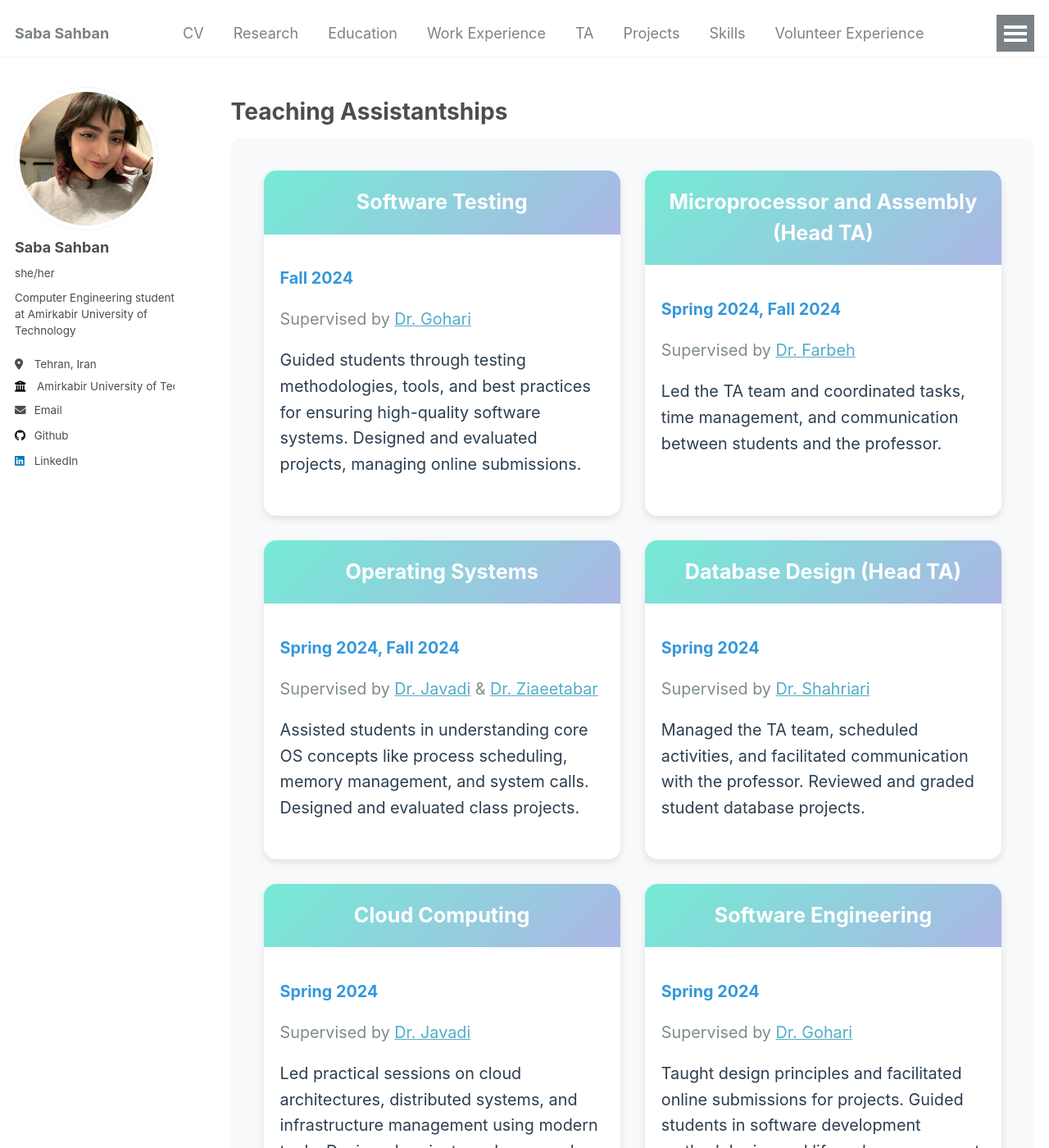
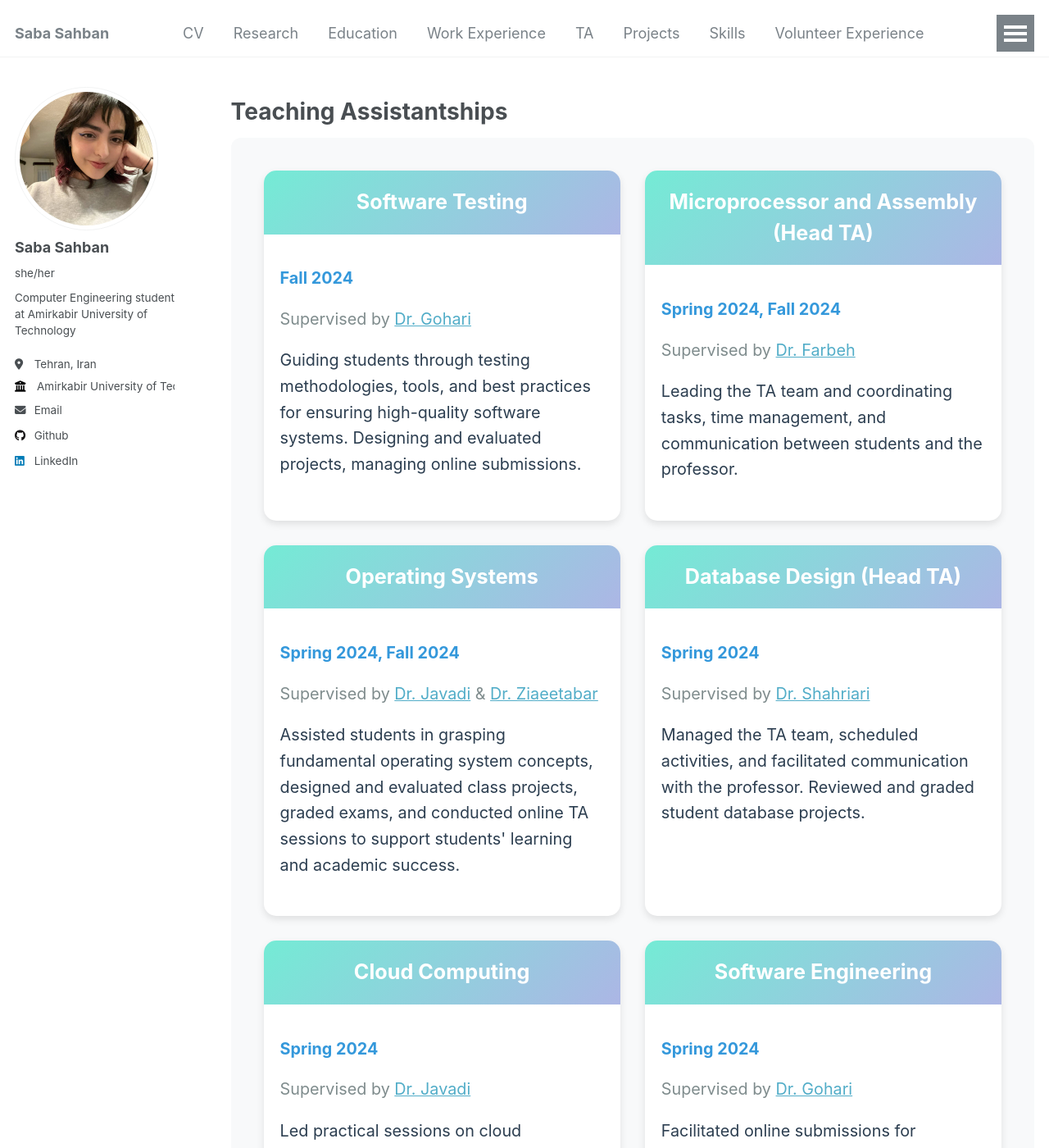
Before and after one commit to SabaSahban/sabasahban.github.io, a Jekyll site: the page built from _pages/teaching.html, in a window 1280 px wide and 1400 px high. Shown: the whole window at 82% size. Built offline with Jekyll 4.4.1, drawn with Linux system fonts in a browser that asks for light colours; some of the changed text lies outside the part shown.

Commit message:
make some minor changes

```diff
--- a/_pages/projects.html
+++ b/_pages/projects.html
@@ -66,8 +66,9 @@ author_profile: true
     }
 </style>
 
+<h1>Projects 🚀</h1>
+
 <div class="projects-section">
-    <h1>Projects 🚀</h1>
     <div class="project-container">
         <span class="project-icon">⚙️</span>
         <a href="https://github.com/negaranabestani/fed-flow" target="_blank" class="project-title">FedFlow</a>
--- a/_pages/teaching.html
+++ b/_pages/teaching.html
@@ -77,7 +77,7 @@ author_profile: true
             <p class="ta-term">Fall 2024</p>
             <p class="ta-supervisor">Supervised by <a href="https://scholar.google.com/citations?user=7bpNAlAAAAAJ&hl=en" target="_blank">Dr. Gohari</a></p>
             <p class="ta-description">
-                Guided students through testing methodologies, tools, and best practices for ensuring high-quality software systems. Designed and evaluated projects, managing online submissions.
+                Guiding students through testing methodologies, tools, and best practices for ensuring high-quality software systems. Designing and evaluated projects, managing online submissions.
             </p>
         </div>
     </div>
@@ -88,7 +88,7 @@ author_profile: true
             <p class="ta-term">Spring 2024, Fall 2024</p>
             <p class="ta-supervisor">Supervised by <a href="https://scholar.google.com/citations?user=PAZOYiAAAAAJ&hl=en" target="_blank">Dr. Farbeh</a></p>
             <p class="ta-description">
-                Led the TA team and coordinated tasks, time management, and communication between students and the professor.
+                Leading the TA team and coordinating tasks, time management, and communication between students and the professor.
             </p>
         </div>
     </div>
@@ -99,7 +99,7 @@ author_profile: true
             <p class="ta-term">Spring 2024, Fall 2024</p>
             <p class="ta-supervisor">Supervised by <a href="https://scholar.google.com/citations?user=Va7RTUsAAAAJ&hl=en" target="_blank">Dr. Javadi</a> & <a href="https://www.researchgate.net/profile/Fatemeh-Ziaeetabar" target="_blank">Dr. Ziaeetabar</a></p>
             <p class="ta-description">
-                Assisted students in understanding core OS concepts like process scheduling, memory management, and system calls. Designed and evaluated class projects.
+                Assisted students in grasping fundamental operating system concepts, designed and evaluated class projects, graded exams, and conducted online TA sessions to support students' learning and academic success.
             </p>
         </div>
     </div>
@@ -132,7 +132,7 @@ author_profile: true
             <p class="ta-term">Spring 2024</p>
             <p class="ta-supervisor">Supervised by <a href="https://scholar.google.com/citations?user=7bpNAlAAAAAJ&hl=en" target="_blank">Dr. Gohari</a></p>
             <p class="ta-description">
-                Taught design principles and facilitated online submissions for projects. Guided students in software development methodologies and lifecycle management.
+                Facilitated online submissions for projects. Guided students in software development methodologies.
             </p>
         </div>
     </div>
--- a/_pages/volunteer.html
+++ b/_pages/volunteer.html
@@ -43,7 +43,7 @@ author_profile: true
 
     <!-- First volunteer experience -->
     <div class="volunteer-container">
-        <h3 class="volunteer-title">Official Member and Financing Specialist</h3>
+        <h2 class="volunteer-title">Official Member and Financing Specialist</h2>
         <p><a href="https://ceit-ssc.ir/" target="_blank" class="ssc-link">Students' Scientific Chapter</a>, Amirkabir University of Technology <span style="float:right;">Apr 2023 - June 2024</span></p>
         <ul>
             <li>Elected as an official member and finance specialist, responsible for budgeting events and liaising with sponsors.</li>
@@ -52,8 +52,8 @@ author_profile: true
 
     <!-- Head of ICPC 2023 -->
     <div class="volunteer-container">
-        <h3 class="volunteer-title">Head of ICPC 2023</h3>
-        <p><strong>Amirkabir University of Technology</strong> <span style="float:right;">Oct 2023</span></p>
+        <h2 class="volunteer-title">Head of ICPC 2023</h2>
+        <p>Amirkabir University of Technology<span style="float:right;">Oct 2023</span></p>
         <ul>
             <li>Organized the ICPC competition, a globally renowned collegiate programming contest.</li>
             <li>Managed event logistics, including scheduling, team coordination, and collaborating with sponsors.</li>
```
Also changed, not shown: other parts of _pages/teaching.html (+2 -2 lines).
